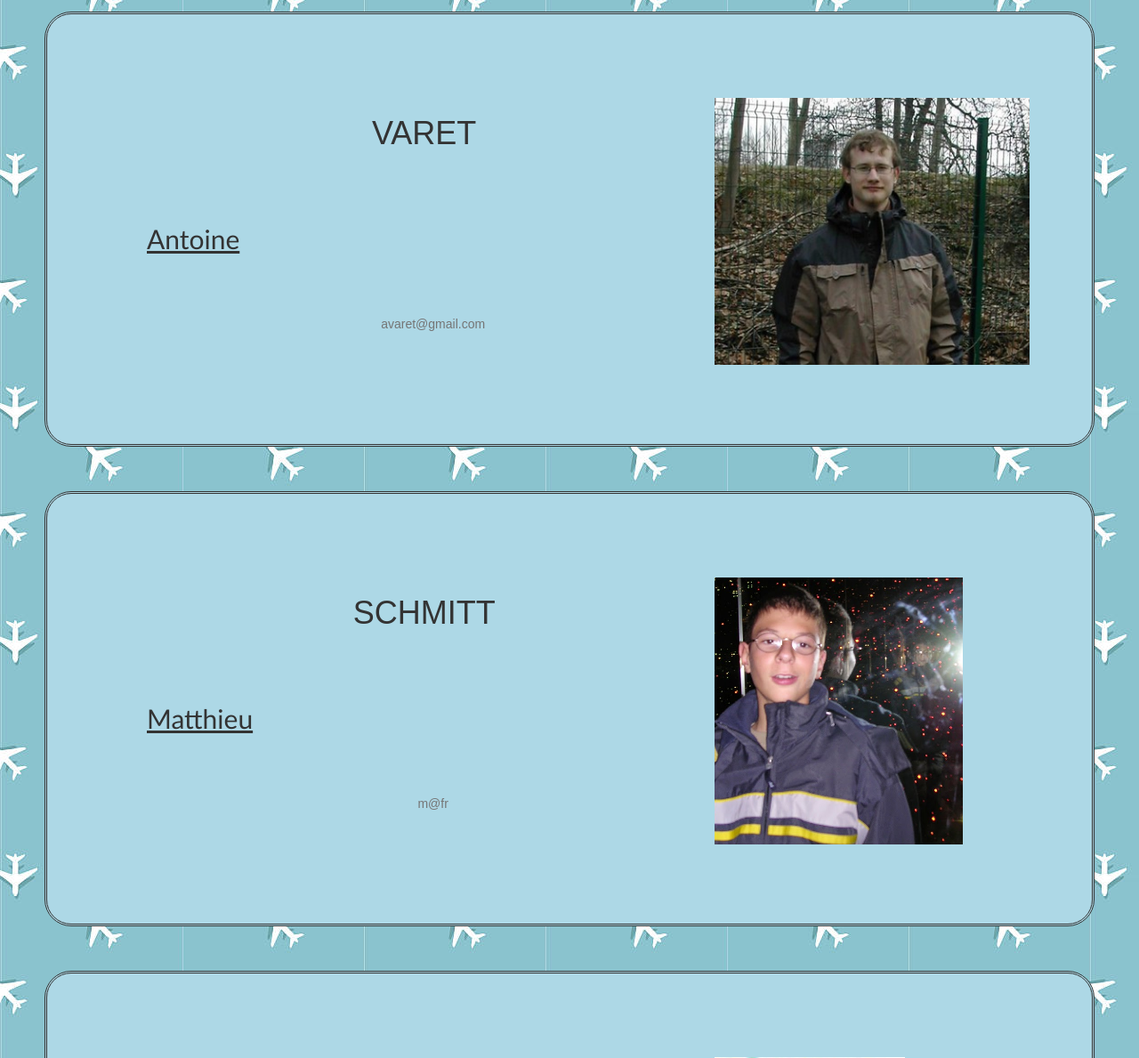
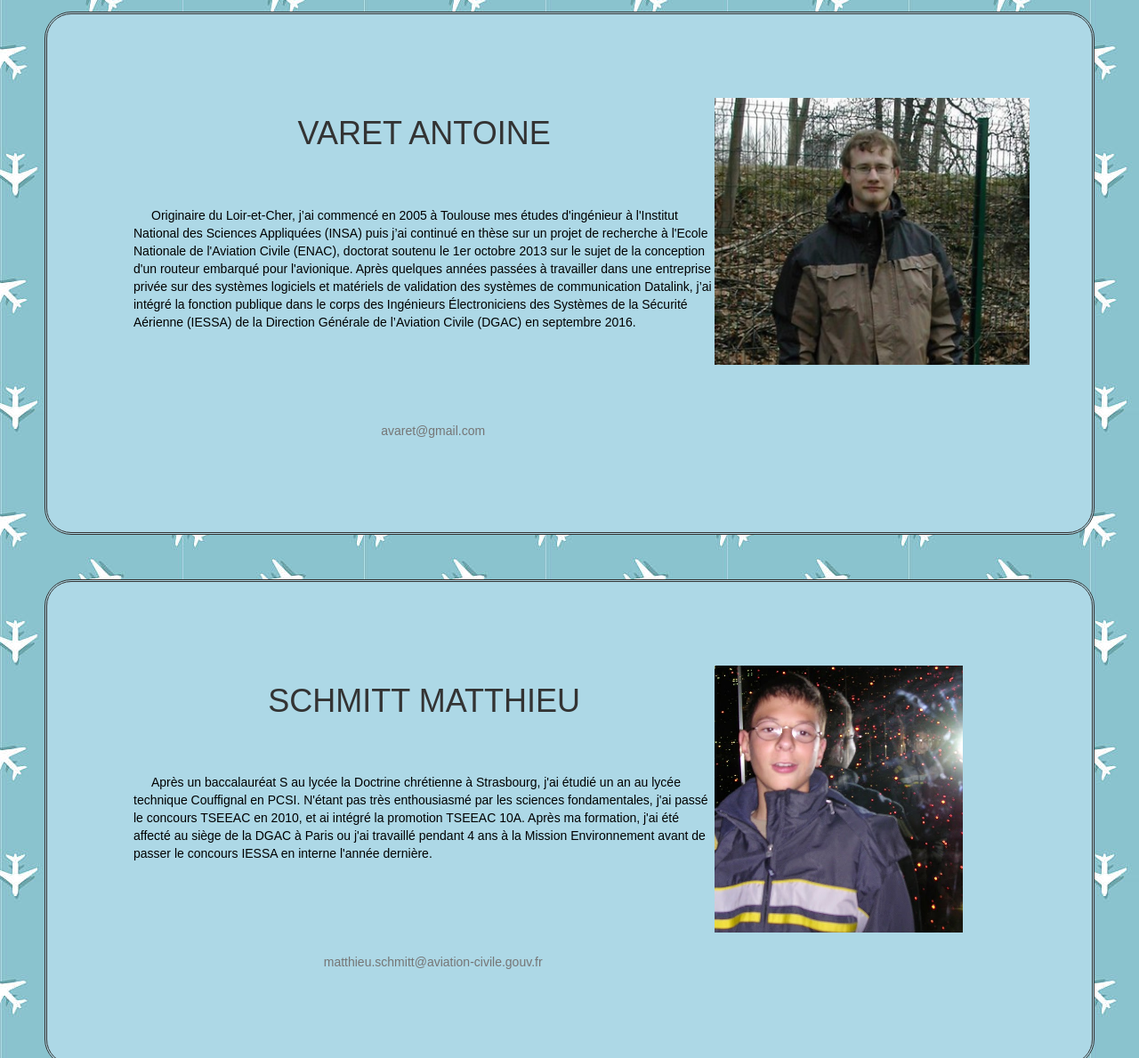
Before and after one commit to avaret/beweb2017, a PHP site: page /beweb2017/php/contacts.php in a window 1280 px wide. Shown: the part 67-1256 px from the top of the page at 89% size. Run offline with PHP 8.4, Linux system fonts and the light colour scheme; some web fonts are replaced.

Commit message:
contact.php finalisé

```diff
--- a/php/contacts.php
+++ b/php/contacts.php
@@ -1,15 +1,15 @@
 <?php
 require_once('template.php');
 
-function contacto($nom, $prenom, $mail, $photo){
+function contacto($nom, $prenom, $mail, $photo, $bio){
 	$contc='
 <div class="remplissage">
 <div class="w3-row-padding w3-padding-64 w3-container">
   <div class="w3-content">
     <div class="w3-twothird">
-      <h1>'.$nom.'</h1>
+      <h1>'.$nom.' '.$prenom.'</h1>
       <br>
-      <h2 class="w3-padding-32">'.$prenom.'</h2>
+      <p class="w3-padding-32">'.$bio.'</p>
       <br><br><br>
       <p class="w3-text-grey w3-center">'.$mail.'</p>
     </div>
@@ -29,9 +29,15 @@ function contacto($nom, $prenom, $mail, $photo){
 $html=entete('Contactez-nous');
 $html.=navbar();
 
-$html.=contacto('VARET', 'Antoine', 'avaret@gmail.com', '/beweb2017/images/AntoineVaret.jpg' );
-$html.=contacto('SCHMITT', 'Matthieu', 'm@fr', '/beweb2017/images/ms.png' );
-$html.=contacto('ROLLAND', 'Mathieu', 'mathieu.rolland.isesa@gmail.com', '/beweb2017/images/bob.jpg' );
+$html.=contacto('VARET', 'Antoine', 'avaret@gmail.com', '/beweb2017/images/AntoineVaret.jpg', 'Originaire du Loir-et-Cher, j’ai commencé en 2005 à Toulouse mes études d\'ingénieur à l\'Institut National des
+	Sciences Appliquées (INSA) puis j’ai continué en thèse sur un projet de recherche à l\'Ecole Nationale de
+	l\'Aviation Civile (ENAC), doctorat soutenu le 1er octobre 2013 sur le sujet de la conception d\'un routeur
+	embarqué pour l\'avionique. Après quelques années passées à travailler dans une entreprise privée sur des
+	systèmes logiciels et matériels de validation des systèmes de communication Datalink, j’ai intégré la fonction
+	publique dans le corps des Ingénieurs Électroniciens des Systèmes de la Sécurité Aérienne (IESSA) de la
+	Direction Générale de l’Aviation Civile (DGAC) en septembre 2016.' );
+$html.=contacto('SCHMITT', 'Matthieu', 'matthieu.schmitt@aviation-civile.gouv.fr', '/beweb2017/images/ms.png', 'Après un baccalauréat S au lycée la Doctrine chrétienne à Strasbourg, j\'ai étudié un an au lycée technique Couffignal en PCSI. N\'étant pas très enthousiasmé par les sciences fondamentales, j\'ai passé le concours TSEEAC en 2010, et ai intégré la promotion TSEEAC 10A. Après ma formation, j\'ai été affecté au siège de la DGAC à Paris ou j\'ai travaillé pendant 4 ans à la Mission Environnement avant de passer le concours IESSA en interne l\'année dernière.');
+$html.=contacto('ROLLAND', 'Mathieu', 'mathieu.rolland.isesa@gmail.com', '/beweb2017/images/mr.jpg', 'Originaire de Toulouse, j\'ai obtenu en 2015 ma licence de physique fondamentale à l\'université Paul Sabatier. J\'ai ensuite commencé un master de sciences météorologiques, mais me lassant de cours trop théoriques j\'ai changé d\'orientation pour une formation plus pratique : ISESA à l\'Enac, filière dans laquelle je me retrouve beaucoup plus.');
 
 
 /*
```
